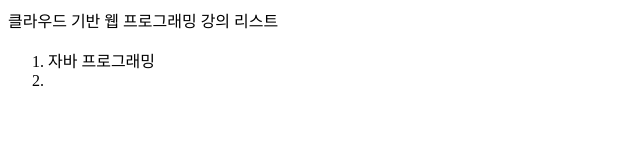
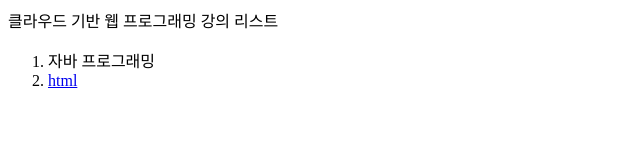
Before and after one commit to gearKung/bci, a plain HTML site: page index.html in a window 1280 px wide. Shown: the full height of the page, 0-640 px from the left. Drawn offline with Linux system fonts and the light colour scheme.

Commit message:
Update index.html

```diff
--- a/index.html
+++ b/index.html
@@ -10,7 +10,7 @@
     <p>
         <ol>
             <li>자바 프로그래밍</li>
-            <li><a href="https://github.com/gearKung/bci/blob/main/index.html"</li>
+            <li><a href="https://github.com/gearKung/bci/blob/main/index.html">html</li>
         </ol>
     </p>
 </body>
```
